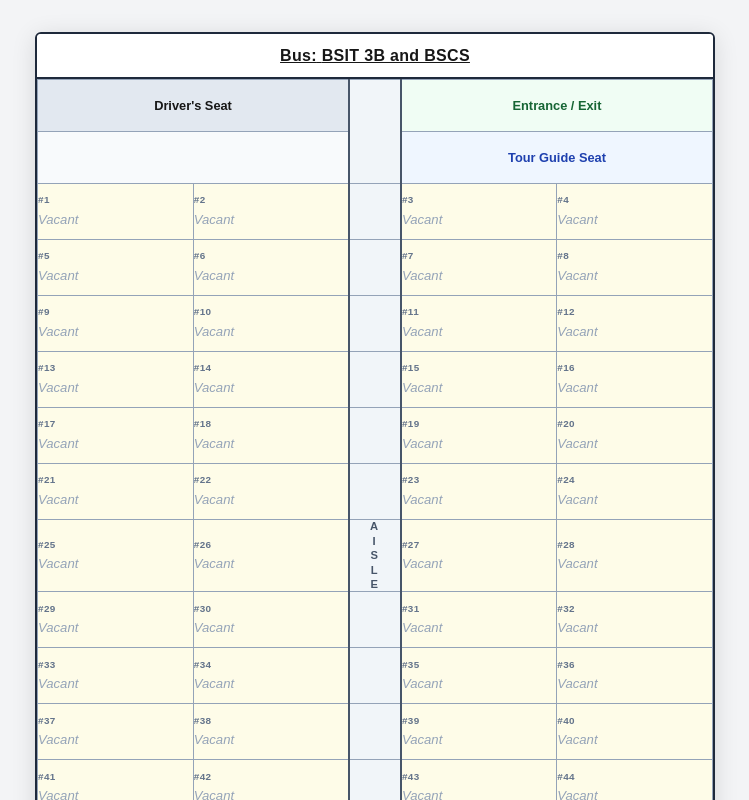
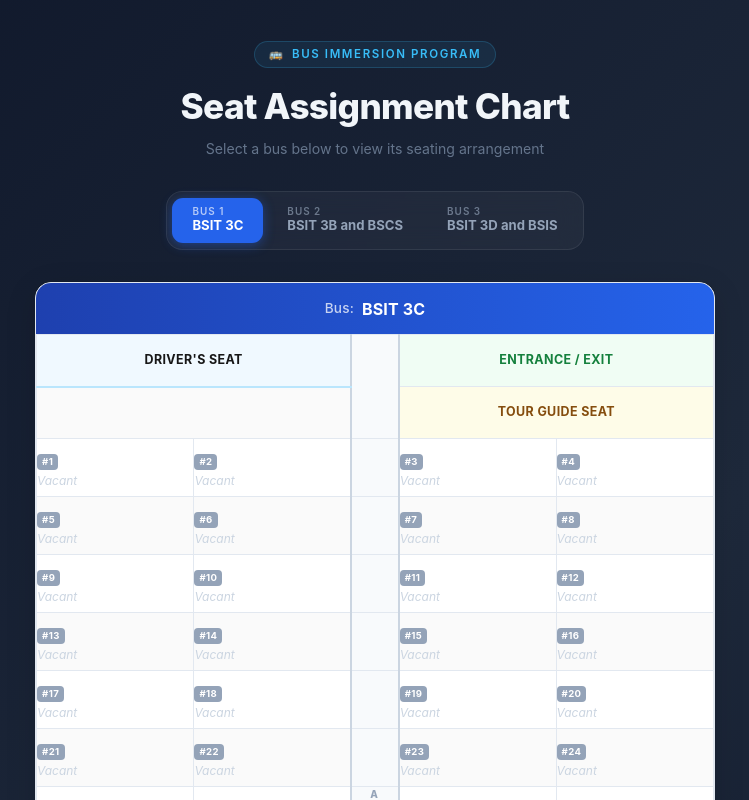
Before and after one commit to Danncode10/bus-immersion-ni-dann, a Next.js app: page / in a window 1280 px wide. Shown: the top 800 px of the page, without its empty margins (265-1014 px from the left). Built offline with nearby package versions, Linux system fonts and the light colour scheme.

Commit message:
feat: add 3-bus tab navigation with modernised seating chart UI

```diff
--- a/app/components/BusSeatingChart.css
+++ b/app/components/BusSeatingChart.css
@@ -1,47 +1,48 @@
-/* ═══════════════════════════════════════
-   BusSeatingChart – component styles
-   ═══════════════════════════════════════ */
+/* ═══════════════════════════════════════════════════
+   BusSeatingChart – modernised component styles
+   ═══════════════════════════════════════════════════ */
 
-/* Outer wrapper – centres the card on the page */
+/* ── Outer wrapper ───────────────────────────────── */
 .bus-wrapper {
   display: flex;
   justify-content: center;
-  align-items: flex-start;
-  padding: 2rem 1rem;
-  min-height: 100vh;
-  background: #f3f4f6;
-  font-family: "Geist Sans", Arial, Helvetica, sans-serif;
+  font-family: "Geist Sans", "Inter", Arial, Helvetica, sans-serif;
 }
 
-/* Card */
+/* ── Card ────────────────────────────────────────── */
 .bus-container {
   background: #ffffff;
-  border: 2px solid #1e293b;
-  border-radius: 6px;
+  border: 1px solid #e2e8f0;
+  border-radius: 16px;
   overflow: hidden;
-  box-shadow: 0 4px 24px rgba(0, 0, 0, 0.12);
-  min-width: 560px;
+  box-shadow:
+    0 0 0 1px rgba(0, 0, 0, 0.04),
+    0 8px 32px rgba(0, 0, 0, 0.12);
+  width: 100%;
   max-width: 680px;
-  width: 100%;
 }
 
-/* ── Title bar ────────────────────────── */
+/* ── Title bar ───────────────────────────────────── */
 .bus-title {
-  text-align: center;
+  display: flex;
+  align-items: center;
+  justify-content: center;
+  gap: 0.5rem;
   font-size: 1rem;
   font-weight: 700;
-  padding: 0.6rem 1rem;
-  border-bottom: 2px solid #1e293b;
-  background: #ffffff;
-  letter-spacing: 0.02em;
-  text-decoration: underline;
+  padding: 0.85rem 1.25rem;
+  background: linear-gradient(90deg, #1e40af 0%, #2563eb 100%);
+  color: #ffffff;
+  letter-spacing: 0.01em;
 }
 
 .bus-label {
-  font-weight: 700;
+  font-weight: 500;
+  opacity: 0.75;
+  font-size: 0.85rem;
 }
 
-/* ── Table shell ──────────────────────── */
+/* ── Table shell ─────────────────────────────────── */
 .bus-table {
   width: 100%;
   border-collapse: collapse;
@@ -53,62 +54,60 @@
 .col-left-aisle,
 .col-right-aisle,
 .col-right-window {
-  width: 24%;
+  width: 23.25%;
 }
 
 .col-aisle {
-  width: 8%;
+  width: 7%;
 }
 
-/* ── Generic cell ─────────────────────── */
+/* ── Generic cell border ─────────────────────────── */
 .bus-table td {
-  border: 1px solid #94a3b8;
+  border: 1px solid #e2e8f0;
   vertical-align: middle;
   padding: 0;
 }
 
-/* ── Special front-of-bus cells ──────── */
+/* ── Special front-of-bus cells ──────────────────── */
 .special-cell {
   height: 52px;
   text-align: center;
   vertical-align: middle;
-  padding: 0.4rem;
-  background: #f8fafc;
+  padding: 0.5rem;
 }
 
 .driver-seat {
-  font-weight: 700;
-  font-size: 0.85rem;
-  background: #e2e8f0;
+  background: #f0f9ff;
+  border-bottom: 2px solid #bae6fd !important;
 }
 
 .entrance-cell {
-  font-size: 0.8rem;
   background: #f0fdf4;
-  color: #166534;
+  color: #15803d;
 }
 
 .tour-guide-cell {
-  font-size: 0.8rem;
-  background: #eff6ff;
-  color: #1e40af;
+  background: #fefce8;
+  color: #854d0e;
 }
 
 .empty-front {
-  background: #f8fafc;
+  background: #fafafa;
 }
 
 .special-label {
   display: block;
-  font-weight: 600;
-  font-size: 0.8rem;
+  font-size: 0.78rem;
+  font-weight: 700;
+  letter-spacing: 0.03em;
+  text-transform: uppercase;
 }
 
-/* ── Aisle column ─────────────────────── */
+/* ── Aisle column ────────────────────────────────── */
 .aisle-cell {
-  background: #f1f5f9;
-  border-left: 2px solid #475569 !important;
-  border-right: 2px solid #475569 !important;
+  background: #f8fafc;
+  border-left: 2px solid #cbd5e1 !important;
+  border-right: 2px solid #cbd5e1 !important;
   text-align: center;
   vertical-align: middle;
 }
@@ -121,83 +120,96 @@
   display: flex;
   flex-direction: column;
   align-items: center;
-  gap: 1px;
-  font-size: 0.7rem;
-  font-weight: 700;
-  color: #475569;
-  letter-spacing: 0.15em;
+  gap: 0;
+  font-size: 0.62rem;
+  font-weight: 800;
+  color: #94a3b8;
+  letter-spacing: 0.2em;
   text-transform: uppercase;
+  line-height: 1.5;
 }
 
-.aisle-text span {
-  line-height: 1.2;
+/* ── Passenger row ───────────────────────────────── */
+.passenger-row {
+  height: 58px;
 }
 
-/* ── Passenger row ────────────────────── */
-.passenger-row {
-  height: 56px;
+.passenger-row:nth-child(even) .seat-occupied,
+.passenger-row:nth-child(even) .seat-vacant,
+.passenger-row:nth-child(even) .seat-empty {
+  background-color: #fafafa;
 }
 
-/* ── Seat cells ───────────────────────── */
+/* ── Seat cells ──────────────────────────────────── */
 .seat-cell {
-  padding: 0.35rem 0.5rem;
-  cursor: default;
+  padding: 0.4rem 0.6rem;
   transition: background 0.15s ease;
 }
 
-/* Cell with actual data */
 .seat-occupied {
   background: #ffffff;
 }
 
-/* Cell that is vacant (seat exists but no passenger) */
 .seat-vacant {
-  background: #fefce8;
+  background: #ffffff;
 }
 
-/* Empty — no seat object passed at all */
 .seat-empty {
-  background: #f8fafc;
+  background: #fafafa;
 }
 
+/* ── Seat number chip ────────────────────────────── */
 .seat-number {
-  display: block;
-  font-size: 0.62rem;
-  font-weight: 600;
-  color: #64748b;
-  margin-bottom: 2px;
+  display: inline-flex;
+  align-items: center;
+  justify-content: center;
+  font-size: 0.6rem;
+  font-weight: 700;
+  color: #ffffff;
+  background: #2563eb;
+  border-radius: 4px;
+  padding: 1px 5px;
+  margin-bottom: 3px;
   letter-spacing: 0.04em;
+  line-height: 1.4;
 }
 
+.seat-vacant .seat-number {
+  background: #94a3b8;
+}
+
+/* ── Passenger name ──────────────────────────────── */
 .seat-name {
   display: block;
-  font-size: 0.82rem;
+  font-size: 0.8rem;
   font-weight: 500;
   color: #0f172a;
   white-space: nowrap;
   overflow: hidden;
   text-overflow: ellipsis;
+  line-height: 1.3;
 }
 
 .vacant-label {
-  color: #94a3b8;
+  color: #cbd5e1;
   font-style: italic;
   font-weight: 400;
+  font-size: 0.75rem;
 }
 
-/* ── Hover highlight ──────────────────── */
+/* ── Hover states ────────────────────────────────── */
 .seat-occupied:hover {
-  background: #eff6ff;
+  background: #eff6ff !important;
 }
 
 .seat-vacant:hover {
-  background: #fef9c3;
+  background: #f8fafc !important;
 }
 
-/* ── Responsive ───────────────────────── */
+/* ── Responsive ──────────────────────────────────── */
 @media (max-width: 600px) {
   .bus-container {
-    min-width: unset;
+    border-radius: 12px;
   }
 
   .seat-name {
@@ -205,6 +217,6 @@
   }
 
   .special-label {
-    font-size: 0.7rem;
+    font-size: 0.68rem;
   }
 }
--- /dev/null
+++ b/app/components/BusTabs.css
@@ -0,0 +1,146 @@
+/* ═══════════════════════════════════════════════════
+   BusTabs – page shell + modern tab navigation
+   ═══════════════════════════════════════════════════ */
+
+/* ── Page shell ─────────────────────────────────── */
+.page-shell {
+  min-height: 100vh;
+  background: linear-gradient(135deg, #0f172a 0%, #1e293b 60%, #0f172a 100%);
+  display: flex;
+  flex-direction: column;
+  align-items: center;
+  padding: 2.5rem 1rem 4rem;
+  font-family: "Geist Sans", "Inter", Arial, Helvetica, sans-serif;
+}
+
+/* ── Header ─────────────────────────────────────── */
+.page-header {
+  text-align: center;
+  margin-bottom: 2rem;
+}
+
+.page-header-eyebrow {
+  display: inline-flex;
+  align-items: center;
+  gap: 0.45rem;
+  font-size: 0.72rem;
+  font-weight: 600;
+  letter-spacing: 0.14em;
+  text-transform: uppercase;
+  color: #38bdf8;
+  background: rgba(56, 189, 248, 0.08);
+  border: 1px solid rgba(56, 189, 248, 0.2);
+  border-radius: 999px;
+  padding: 0.25rem 0.85rem;
+  margin-bottom: 0.75rem;
+}
+
+.page-header-title {
+  font-size: clamp(1.5rem, 4vw, 2.2rem);
+  font-weight: 800;
+  color: #f1f5f9;
+  margin: 0 0 0.3rem;
+  letter-spacing: -0.02em;
+}
+
+.page-header-sub {
+  font-size: 0.88rem;
+  color: #64748b;
+  margin: 0;
+}
+
+/* ── Tab bar card ──────────────────────────────── */
+.tab-bar-card {
+  background: rgba(255, 255, 255, 0.04);
+  border: 1px solid rgba(255, 255, 255, 0.08);
+  backdrop-filter: blur(12px);
+  border-radius: 16px;
+  padding: 0.35rem;
+  display: inline-flex;
+  gap: 0.25rem;
+  margin-bottom: 2rem;
+}
+
+/* ── Tab button ─────────────────────────────────── */
+.tab-btn {
+  position: relative;
+  display: flex;
+  align-items: center;
+  gap: 0.5rem;
+  padding: 0.6rem 1.25rem;
+  border-radius: 11px;
+  border: none;
+  background: transparent;
+  color: #94a3b8;
+  font-size: 0.85rem;
+  font-weight: 600;
+  cursor: pointer;
+  transition: color 0.2s ease, background 0.2s ease;
+  white-space: nowrap;
+  font-family: inherit;
+}
+
+.tab-btn:hover:not(.tab-btn--active) {
+  background: rgba(255, 255, 255, 0.06);
+  color: #cbd5e1;
+}
+
+.tab-btn--active {
+  background: #2563eb;
+  color: #ffffff;
+  box-shadow: 0 2px 12px rgba(37, 99, 235, 0.45);
+}
+
+/* Stacked label inside each tab */
+.tab-btn-inner {
+  display: flex;
+  flex-direction: column;
+  align-items: flex-start;
+  gap: 1px;
+  text-align: left;
+}
+
+.tab-eyebrow {
+  font-size: 0.62rem;
+  font-weight: 600;
+  letter-spacing: 0.1em;
+  text-transform: uppercase;
+  opacity: 0.65;
+  line-height: 1;
+}
+
+.tab-name {
+  font-size: 0.82rem;
+  font-weight: 700;
+  line-height: 1.2;
+}
+
+/* ── Tab panel ──────────────────────────────────── */
+.tab-panel {
+  width: 100%;
+  max-width: 720px;
+  animation: tab-fade-in 0.22s ease;
+}
+
+@keyframes tab-fade-in {
+  from {
+    opacity: 0;
+    transform: translateY(8px);
+  }
+  to {
+    opacity: 1;
+    transform: translateY(0);
+  }
+}
+
+/* ── Responsive ─────────────────────────────────── */
+@media (max-width: 560px) {
+  .tab-bar-card {
+    flex-direction: column;
+    width: 100%;
+  }
+
+  .tab-btn {
+    justify-content: center;
+  }
+}
--- /dev/null
+++ b/app/components/BusTabs.tsx
@@ -0,0 +1,66 @@
+"use client";
+
+import React, { useState } from "react";
+import "./BusTabs.css";
+import BusSeatingChart from "./BusSeatingChart";
+import { BUSES } from "../lib/busData";
+
+/**
+ * BusTabs
+ * Renders a tab bar where each tab corresponds to one bus.
+ * Active tab is highlighted; switching tabs fades in the new panel.
+ */
+export default function BusTabs() {
+  const [activeId, setActiveId] = useState<string>(BUSES[0].id);
+
+  const activeBus = BUSES.find((b) => b.id === activeId)!;
+
+  return (
+    <div className="page-shell">
+      {/* ── Header ── */}
+      <header className="page-header">
+        <p className="page-header-eyebrow">
+          <span>🚌</span> Bus Immersion Program
+        </p>
+        <h1 className="page-header-title">Seat Assignment Chart</h1>
+        <p className="page-header-sub">
+          Select a bus below to view its seating arrangement
+        </p>
+      </header>
+
+      {/* ── Tab bar ── */}
+      <nav className="tab-bar-card" role="tablist" aria-label="Bus selector">
+        {BUSES.map((bus, idx) => {
+          const isActive = bus.id === activeId;
+          return (
+            <button
+              key={bus.id}
+              id={`tab-${bus.id}`}
+              role="tab"
+              aria-selected={isActive}
+              aria-controls={`panel-${bus.id}`}
+              className={`tab-btn ${isActive ? "tab-btn--active" : ""}`}
+              onClick={() => setActiveId(bus.id)}
+            >
+              <span className="tab-btn-inner">
+                <span className="tab-eyebrow">Bus {idx + 1}</span>
+                <span className="tab-name">{bus.name}</span>
+              </span>
+            </button>
+          );
+        })}
+      </nav>
+
+      {/* ── Active panel ── */}
+      <section
+        key={activeId}      /* force remount → re-triggers CSS animation */
+        id={`panel-${activeId}`}
+        role="tabpanel"
+        aria-labelledby={`tab-${activeId}`}
+        className="tab-panel"
+      >
+        <BusSeatingChart busName={activeBus.name} rows={activeBus.rows} />
+      </section>
+    </div>
+  );
+}
--- /dev/null
+++ b/app/lib/busData.ts
@@ -0,0 +1,38 @@
+import { BusRow } from "../components/BusSeatingChart";
+
+export interface BusConfig {
+  id: string;
+  name: string;
+  rows: BusRow[];
+}
+
+/** Generate n blank rows with auto‑incrementing seat numbers. */
+function blankRows(totalRows: number): BusRow[] {
+  return Array.from({ length: totalRows }, (_, i) => {
+    const base = i * 4;
+    return {
+      leftWindow: { seatNumber: base + 1 },
+      leftAisle: { seatNumber: base + 2 },
+      rightAisle: { seatNumber: base + 3 },
+      rightWindow: { seatNumber: base + 4 },
+    };
+  });
+}
+
+export const BUSES: BusConfig[] = [
+  {
+    id: "bus-1",
+    name: "BSIT 3C",
+    rows: blankRows(12),
+  },
+  {
+    id: "bus-2",
+    name: "BSIT 3B and BSCS",
+    rows: blankRows(12),
+  },
+  {
+    id: "bus-3",
+    name: "BSIT 3D and BSIS",
+    rows: blankRows(12),
+  },
+];
--- a/app/page.tsx
+++ b/app/page.tsx
@@ -1,27 +1,5 @@
-import BusSeatingChart, { BusRow } from "./components/BusSeatingChart";
-
-// Generate blank rows – seat numbers auto-assigned, passengers all vacant
-function generateBlankRows(totalRows: number): BusRow[] {
-  const rows: BusRow[] = [];
-
-  for (let i = 0; i < totalRows; i++) {
-    // Each row has 4 seat positions; seat numbers go left-to-right, top-to-bottom
-    const base = i * 4;
-    rows.push({
-      leftWindow: { seatNumber: base + 1 },
-      leftAisle: { seatNumber: base + 2 },
-      rightAisle: { seatNumber: base + 3 },
-      rightWindow: { seatNumber: base + 4 },
-    });
-  }
-
-  return rows;
-}
+import BusTabs from "./components/BusTabs";
 
 export default function Home() {
-  const rows = generateBlankRows(12);
-
-  return (
-    <BusSeatingChart busName="BSIT 3B and BSCS" rows={rows} />
-  );
+  return <BusTabs />;
 }
```
